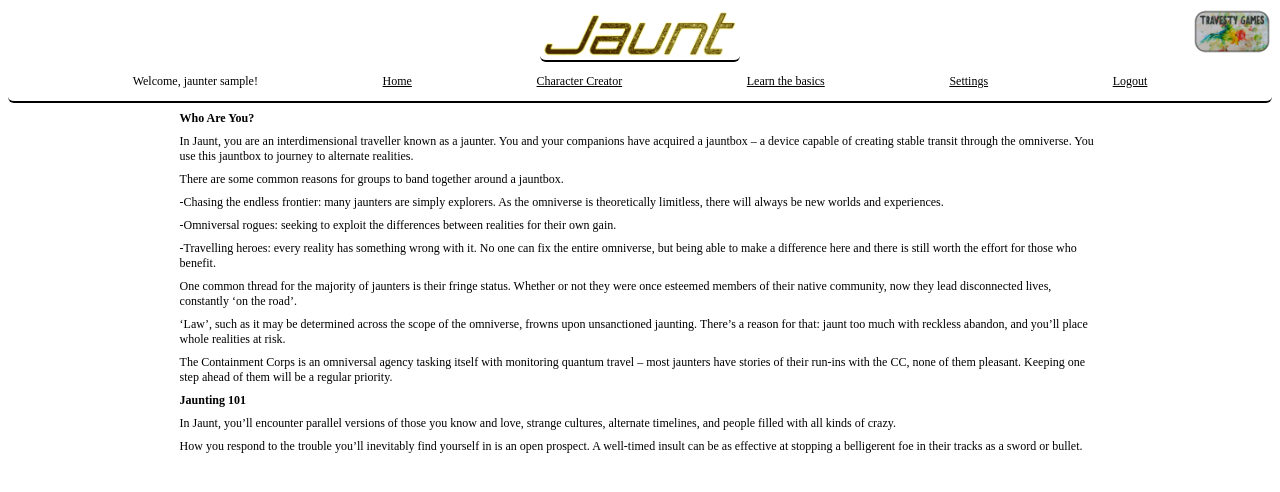
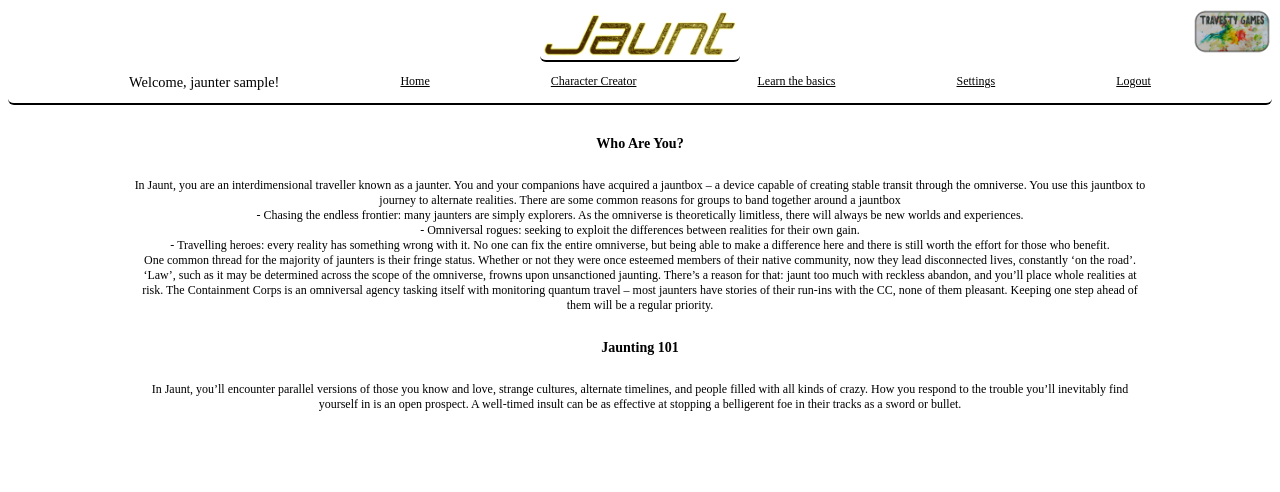
Before and after one commit to RobWal/Cookbook, a Flask app: page /learn_the_basics in a window 1280 px wide. Shown: the top 492 px of the page. Run offline with Flask 2, Linux system fonts and the light colour scheme; the visitor is signed in with stand-in values (Sample User, id 1); some libraries are stand-ins or nearby versions.

Commit message:
Partially refactor CSS code

```diff
--- a/static/css/style.css
+++ b/static/css/style.css
@@ -5,7 +5,12 @@
     width: 10vmin;
 }
 
-header img {
+header {
+    pointer-events: none;
+}
+
+header > a > img {
+    pointer-events: auto;
     display: block;
     margin: 1vmin auto 1.5vmin auto;
     width: 25vmin;
@@ -26,33 +31,105 @@ nav div {
     display: inline;
 }
 
-a {
+nav a {
+    pointer-events: auto;
     text-decoration: underline;
     color: black;
 }
 
+#welcome_nav {
+    font-size: 1.8vmin;
+}
+
 main {
+    font-size: 1.5vmin;
+    margin: 2vmin 0 0 0;
+}
+
+.main_container_row {
     display: flex;
     justify-content: center;
+    flex-direction: row;
+    flex-wrap: wrap;
 }
 
+.main_container_column {
+    display: flex;
+    justify-content: center;
+    flex-direction: column;
+    width: 80%;
+    margin: 0 auto;
+}
+
+.main_container_column h3,
+.main_container_column p {
+    text-align: center;
+}
+
+.character_container {
+    min-width: 20vmin;
+    max-width: 35vmin;
+    word-wrap: break-word;
+    margin: 0 2vmin 0 0;
+    padding: 1vmin;
+    border: 0.2vmin solid black;
+    border-radius: 5vmin;
+}
+
+.character_text_container > h3 {
+    text-align: center;
+}
+
+.character_stat_container {
+    display: flex;
+    justify-content: space-between;
+}
+
+.character_container > form {
+    display: flex;
+    justify-content: center;
+    margin: 0 0 1vmin 0;
+}
+
+.character_container > form > button {
+    font-size: 1.5vmin;
+    width: 15vmin;
+    border-radius: 5vmin;
+}
+
+progress {
+    width: 230px;
+}
+
+#signUpButton {
+    color: red;
+    pointer-events: none;
+}
+
+/* main {
+    display: flex;
+    justify-content: center;
+    flex-direction: column;
+    flex-wrap: wrap;
+} */
+/*
 .all_characters {
     display: flex;
     align-items: flex-start;
     justify-content: center;
     flex-wrap: wrap;
-}
+} */
 
-#flex_column {
+/* #flex_column {
     display: flex;
     flex-direction: column;
-}
+} */
 
-.form_gap > div {
+/* .form_gap > div {
     margin: 0.3vmin;
-}
+} */
 
-.main_container {
+/* .main_container {
     display: flex;
     margin: 1vh;
     padding: 1vmin;
@@ -60,62 +137,55 @@ main {
     display: inline-block;
     font-size: 1.5vmin;
     min-width: 15vmin;
-}
+} */
 
-.main_container button {
+/* .main_container button {
     padding: 0.5vmin;
     margin: 0 0 0.5vh 0;
     border-radius: 0.5vmin;
     background-color: rgba(116, 116, 116, 0.308);
     border-color: rgb(255, 255, 255);
     font-size: 1.5vmin;
-}
+} */
 
-.character_stat_container {
+/* .character_stat_container {
     display: flex;
     justify-content: space-between;
-}
+} */
 
-.character_text_container p,
+/* .character_text_container p,
 form,
 h3 {
     display: flex;
     flex-direction: column;
     justify-content: center;
-}
+} */
 
-.centered {
+/* .centered {
     display: flex;
     justify-content: center;
-}
+} */
 
-.error {
+/* .error {
     padding-bottom: 1.5vh;
-}
+} */
 
-progress {
-    width: 230px;
-}
-#signUpButton {
-    color: red;
-    pointer-events: none;
-}
+/* .character_form {
+    min-width: 30vmin;
+} */
 
-.character_form {
-    min-width: 30vmin;
-}
+/* .character_form div {
+    margin: 0 0 1vmin 0;
+} */
 
-.character_form div {
-    margin: 0 0 1vmin 0;
-}
-.character_form input {
+/* .character_form input {
     float: right;
-}
+} */
 
-.learn_the_basics p,
+/* .learn_the_basics p,
 h3 {
     font-size: 1.5vmin;
     width: 80%;
     margin: 0 auto;
     padding: 1vmin 0 0 0;
-}
+} */
--- a/templates/base.html
+++ b/templates/base.html
@@ -13,7 +13,7 @@
         <a href="/"><img id="jaunt_header" src="../static/images/jaunt_logo.png" alt="Jaunt"></a>
         <nav>
             {% if session.get('user_id') %}
-            <div>
+            <div id="welcome_nav">
                 Welcome, jaunter {{session.get('user_name')}}!
             </div>
             <div>
@@ -51,7 +51,7 @@
         {% if session.get('user_id') %}
         {% else %}
         {% endif %}
-        {%block content %}
+        {% block content %}
         {% endblock content %}
     </main>
     <footer>
--- a/templates/jaunt/edit_character.html
+++ b/templates/jaunt/edit_character.html
@@ -7,9 +7,9 @@
 {% endif %}
 {% if session.get('user_id') %}
 {% for values in character_dictionary %}
-<div class="main_container">
-<form class="character_form" action="/complete_character_edit/{{ values['id'] }}" method="POST" id="flex_column">
-    <h2 class="centered">Edit your character!</h2>
+<div class="main_container_row">
+<form action="/complete_character_edit/{{ values['id'] }}" method="POST">
+    <h3>Edit your character!</h3>
     <div>
         <label for="name">Character name: </label>
         <input id="name" name="name" type="text" maxlength="30" value="{{values['name']}}" required/>
--- a/templates/jaunt/learn_the_basics.html
+++ b/templates/jaunt/learn_the_basics.html
@@ -1,25 +1,14 @@
 {% extends "base.html" %}
 {% block content %}
-<div class="learn_the_basics flex_column">
-<h3>Who Are You?</h3>
-<p>In Jaunt, you are an interdimensional traveller known as a jaunter. You and your companions have acquired a jauntbox – a
-device capable of creating stable transit through the omniverse. You use this jauntbox to journey to alternate
-realities.</p>
-<p>There are some common reasons for groups to band together around a jauntbox.</p>
-<p>-Chasing the endless frontier: many jaunters are simply explorers. As the omniverse is theoretically limitless, there
-will always be new worlds and experiences.</p>
-<p>-Omniversal rogues: seeking to exploit the differences between realities for their own gain.</p>
-<p>-Travelling heroes: every reality has something wrong with it. No one can fix the entire omniverse, but being able to
-make a difference here and there is still worth the effort for those who benefit.</p>
-<p>One common thread for the majority of jaunters is their fringe status. Whether or not they were once esteemed members of
-their native community, now they lead disconnected lives, constantly ‘on the road’.</p>
-<p>‘Law’, such as it may be determined across the scope of the omniverse, frowns upon unsanctioned jaunting. There’s a
-reason for that: jaunt too much with reckless abandon, and you’ll place whole realities at risk.</p>
-<p>The Containment Corps is an omniversal agency tasking itself with monitoring quantum travel – most jaunters have stories
-of their run-ins with the CC, none of them pleasant. Keeping one step ahead of them will be a regular priority.</p>
-<h3>Jaunting 101</h3>
-<p>In Jaunt, you’ll encounter parallel versions of those you know and love, strange cultures, alternate timelines, and
-people filled with all kinds of crazy.
-<p>How you respond to the trouble you’ll inevitably find yourself in is an open prospect. A well-timed insult can be as
-effective at stopping a belligerent foe in their tracks as a sword or bullet.</p></div>
+<div class="main_container_column">
+    <h3>Who Are You?</h3>
+    <p>In Jaunt, you are an interdimensional traveller known as a jaunter. You and your companions have acquired a jauntbox – a device capable of creating stable transit through the omniverse. You use this jauntbox to journey to alternate realities. There are some common reasons for groups to band together around a jauntbox
+    <br>- Chasing the endless frontier: many jaunters are simply explorers. As the omniverse is theoretically limitless, there will always be new worlds and experiences.
+    <br>- Omniversal rogues: seeking to exploit the differences between realities for their own gain.
+    <br>- Travelling heroes: every reality has something wrong with it. No one can fix the entire omniverse, but being able to make a difference here and there is still worth the effort for those who benefit.
+    <br>One common thread for the majority of jaunters is their fringe status. Whether or not they were once esteemed members of their native community, now they lead disconnected lives, constantly ‘on the road’. ‘Law’, such as it may be determined across the scope of the omniverse, frowns upon unsanctioned jaunting. There’s a reason for that: jaunt too much with reckless abandon, and you’ll place whole realities at risk. The Containment Corps is an omniversal agency tasking itself with monitoring quantum travel – most jaunters have stories of their run-ins with the CC, none of them pleasant. Keeping one step ahead of them will be a regular priority.</p>
+    <h3>Jaunting 101</h3>
+    <p>In Jaunt, you’ll encounter parallel versions of those you know and love, strange cultures, alternate timelines, and people filled with all kinds of crazy. How you respond to the trouble you’ll inevitably find yourself in is an open prospect. A well-timed insult can be as
+    effective at stopping a belligerent foe in their tracks as a sword or bullet.</p>
+</div>
 {% endblock content %}
--- a/templates/session/login.html
+++ b/templates/session/login.html
@@ -1,8 +1,8 @@
 {% extends "base.html" %}
 {% block content %}
-<div className="signup-login">
-    <form class="form_gap" action="/sessions/create" method="POST" >
-        <h2>Login</h2>
+<div class="main_container_column">
+    <form class="form_gap" action="/sessions/create" method="POST">
+        <h3>Login</h3>
         {% if error %}
         <div class="error">
             {{error}}
--- a/templates/session/profile_settings.html
+++ b/templates/session/profile_settings.html
@@ -1,4 +1,6 @@
 {% extends "base.html" %}
 {% block content %}
-<p>Placeholder for user settings</p>
+<div class="main_container_row">
+    <p>Placeholder for user settings</p>
+</div>
 {% endblock content %}
--- a/templates/users/signup.html
+++ b/templates/users/signup.html
@@ -1,9 +1,9 @@
 {% extends "base.html" %}
 {% block content %}
-    <div className="signup-login">
+    <div class="main_container_column">
         <!-- <form class="flex_column form_gap" action="/users" method="POST"></form> -->
         <form class="form_gap" action="/users" method="POST">
-            <h2>Sign up</h2>
+            <h3>Sign up</h3>
             <div>
                 {% if error %}
                 <div class="error">
@@ -28,7 +28,7 @@
             <div>
                 <p>Your password should contain each of the following:
                     <span id="passwordCheckOne">a lower case letter</span>,
-                <span id="passwordCheckTwo"> an upper case letter</span>,
+                <span id="passwordCheckTwo"> an upper case letter</span>,<br>
                 <span id="passwordCheckThree"> a special character</span>,
                 <span id="passwordCheckFour"> a number</span> and
                 <span id="passwordCheckFive">be least seven characters long</span>.
```
Also changed, not shown: static/css/backup.css (added, +121 -0 lines), templates/jaunt/home.html (+10 -9 lines), templates/session/create_page.html (+4 -4 lines).
